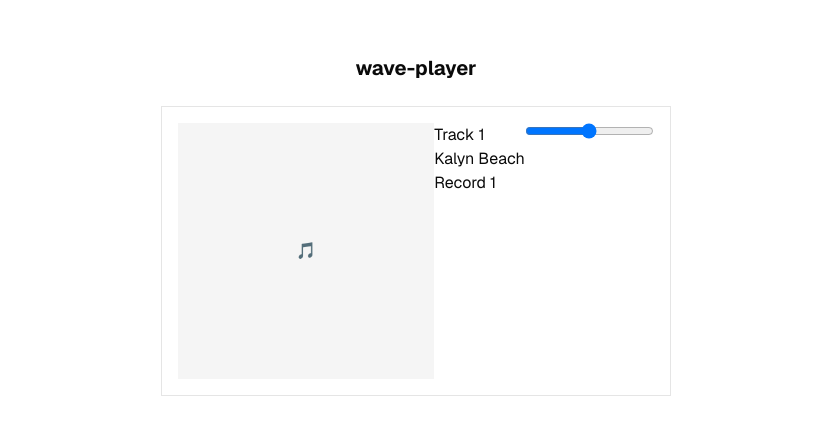
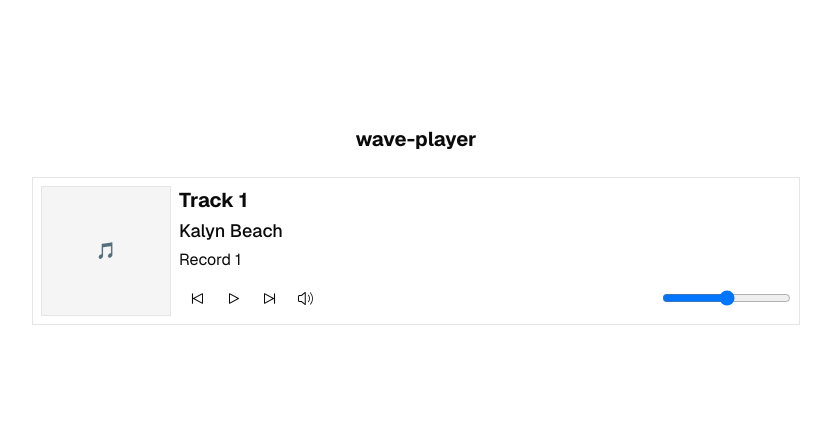
Before and after one commit to kalynbeach/wave-player, a Next.js app: page / in a window 1280 px wide. Shown: the part 175-610 px from the top of the page, without its empty margins (224-1055 px from the left). Built offline with nearby package versions, Linux system fonts and the light colour scheme.

Commit message:
work on wave-player components

```diff
--- a/src/components/track-controls.tsx
+++ b/src/components/track-controls.tsx
@@ -1,19 +1,45 @@
+import type { Track } from "@/lib/definitions";
 import TrackProgressBar from "./track-progress-bar";
-import type { Track } from "@/lib/definitions";
+import { Button } from "@/components/ui/button";
+import {
+  PlayIcon,
+  PauseIcon,
+  TrackPreviousIcon,
+  TrackNextIcon,
+  SpeakerLoudIcon,
+  SpeakerOffIcon,
+} from "@radix-ui/react-icons";
 
 type TrackControlsProps = {
   track: Track;
 };
 
 export default function TrackControls({ track }: TrackControlsProps) {
+  // TEMP
+  const isPlaying = false;
+  const isMuted = false;
+
   return (
-    <div className="flex flex-col">
-      {/* Previous */}
-      {/* Play/Pause */}
-      {/* Next */}
-      {/* Progress Bar */}
+    <div className="track-controls w-full flex flex-col md:flex-row items-center justify-between">
+      <div className="flex flex-row">
+        {/* Previous */}
+        <Button variant="ghost" size="icon">
+          <TrackPreviousIcon />
+        </Button>
+        {/* Play/Pause */}
+        <Button variant="ghost" size="icon">
+          { isPlaying ? <PauseIcon /> : <PlayIcon /> }
+        </Button>
+        {/* Next */}
+        <Button variant="ghost" size="icon">
+          <TrackNextIcon />
+        </Button>
+        {/* Volume */}
+        <Button variant="ghost" size="icon">
+          { isMuted ? <SpeakerOffIcon /> : <SpeakerLoudIcon />}
+        </Button>
+      </div>
       <TrackProgressBar track={track} />
-      {/* Volume */}
     </div>
   );
 }
--- a/src/components/track-image.tsx
+++ b/src/components/track-image.tsx
@@ -7,7 +7,7 @@ type TrackImageProps = {
 
 export default function TrackImage({ image }: TrackImageProps) {
   return (
-    <div className="flex">
+    <div className="track-image flex border">
       { image ? (
         <Image
           src={image.src}
@@ -16,7 +16,7 @@ export default function TrackImage({ image }: TrackImageProps) {
           height={256}
         />
       ) : (
-        <div className="w-64 h-64 flex items-center justify-center bg-neutral-100">
+        <div className="w-64 h-64 md:w-32 md:h-32 flex items-center justify-center bg-neutral-100">
           <span>🎵</span>
         </div>
       ) }
--- a/src/components/track-info.tsx
+++ b/src/components/track-info.tsx
@@ -7,9 +7,9 @@ type TrackInfoProps = {
 
 export default function TrackInfo({ track }: TrackInfoProps) {
   return (
-    <div className="flex flex-col">
-      <span className="">{track.title}</span>
-      <span className="">{track.artist}</span>
+    <div className="track-info h-full flex flex-col justify-between">
+      <span className="text-xl font-bold">{track.title}</span>
+      <span className="text-lg font-medium">{track.artist}</span>
       <span className="">{track.record}</span>
     </div>
   );
--- a/src/components/track-progress-bar.tsx
+++ b/src/components/track-progress-bar.tsx
@@ -6,7 +6,7 @@ type TrackProgressBar = {
 
 export default function TrackProgressBar({ track }: TrackProgressBar) {
   return (
-    <div className="flex flex-row">
+    <div className="track-progress-bar flex flex-row">
       <input
         type="range"
         className="w-full"
--- a/src/components/wave-player.tsx
+++ b/src/components/wave-player.tsx
@@ -12,10 +12,14 @@ export default function WavePlayer({ tracks }: WavePlayerProps) {
   const currentTrack: Track = tracks[0];
 
   return (
-    <div className="wave-player flex flex-col md:flex-row p-4 border">
-      <TrackImage />
-      <TrackInfo track={currentTrack} />
-      <TrackControls track={currentTrack} />
+    <div className="wave-player w-fit md:w-full md:max-w-3xl p-2 flex flex-col gap-2 md:flex-row border">
+      <div className="flex">
+        <TrackImage />
+      </div>
+      <div className="w-full flex flex-col gap-2 justify-between">
+        <TrackInfo track={currentTrack} />
+        <TrackControls track={currentTrack} />
+      </div>
       {/* Track Info */}
       {/* Track Controls */}
     </div>
```
